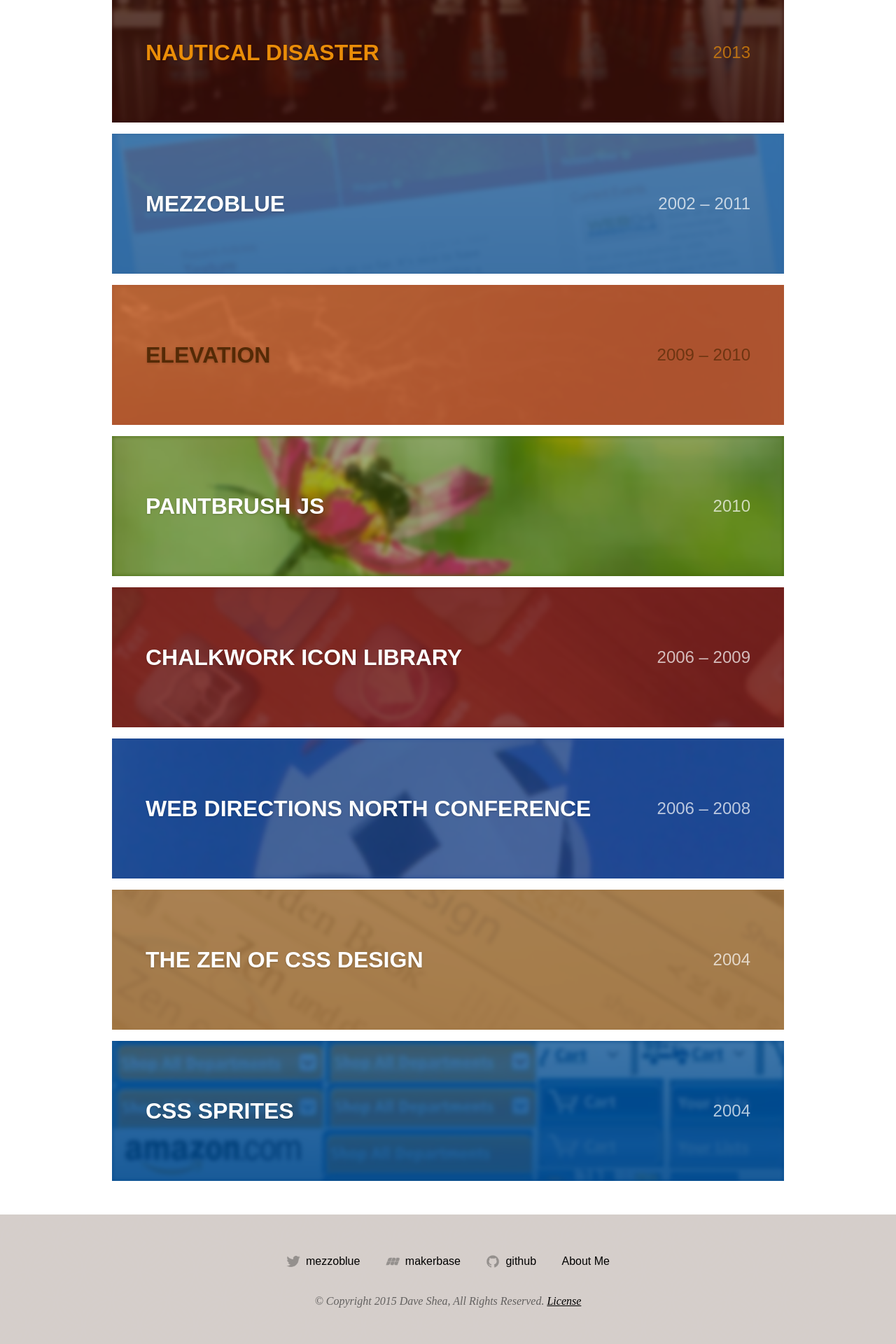
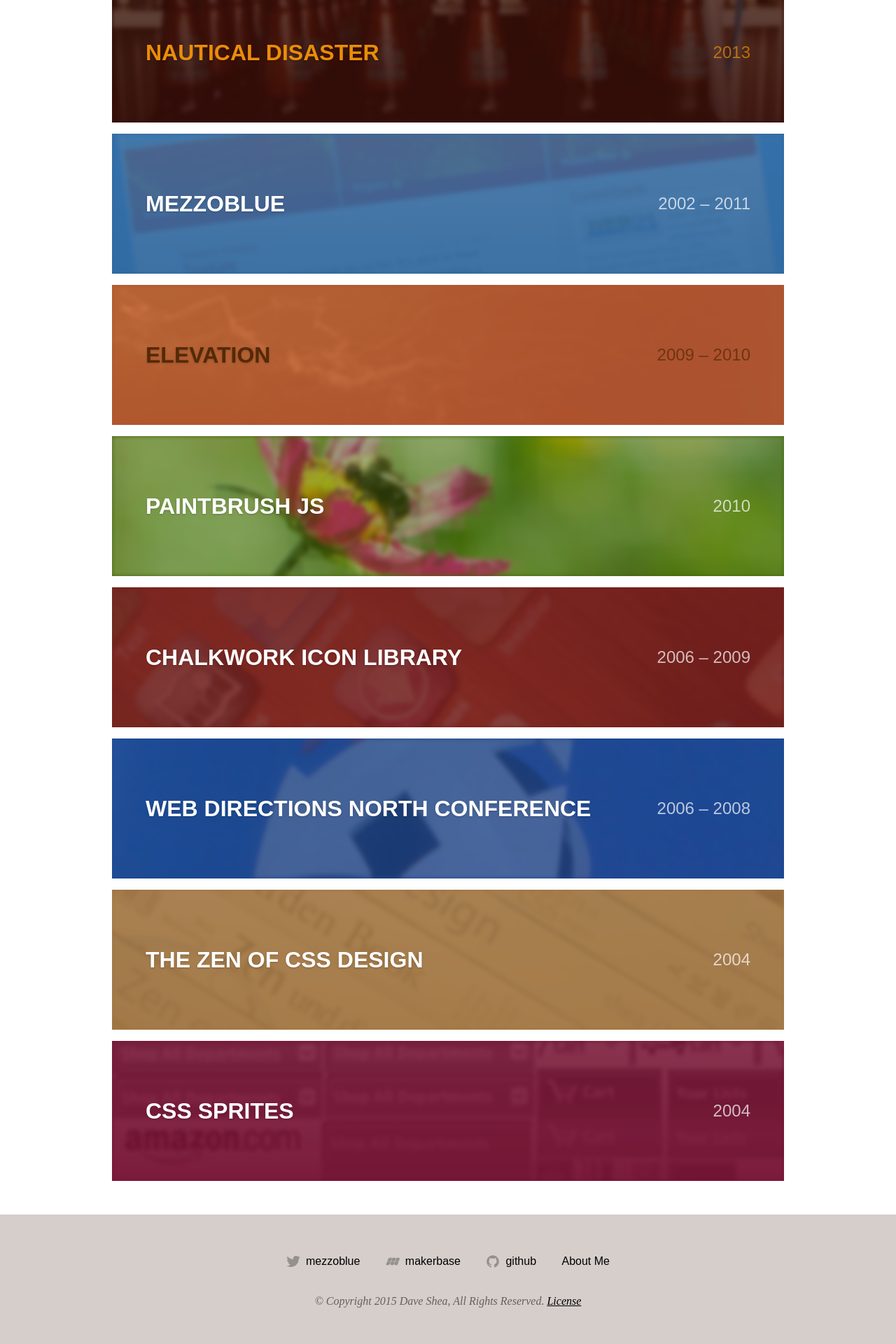
Before and after one commit to lindakovacs/daveshea.com, a Jekyll site: the page built from index.html, in a window 1280 px wide. Shown: the part 823-2743 px from the top of the page at 70% size. Built offline with Jekyll 4.4.1, drawn with Linux system fonts in a browser that asks for light colours.

Commit message:
Updating sprites colouring

```diff
--- a/_sass/_project-customization.scss
+++ b/_sass/_project-customization.scss
@@ -344,14 +344,14 @@
 //
 $spritesTextColour: #fff;
 $spritesAccentColour: #e8800f;
-$spritesBaseColour: #004b91;
+$spritesBaseColour: #713;
 @include styleProject("css-sprites", $spritesBaseColour, $spritesTextColour, $spritesAccentColour);
 @include styleProjectImage("css-sprites") {
     background-image:
             linear-gradient(
             to bottom,
-            rgba($spritesBaseColour, 0.5) 0%,
-            rgba($spritesBaseColour, 0.8) 100%
+            rgba($spritesBaseColour, 0.7) 0%,
+            rgba($spritesBaseColour, 0.9) 100%
         ),
-        url(/i/projects/sprites/main.min.jpg);
+        url(/i/projects/sprites/main2.min.png);
 }
```
Also changed, not shown: i/projects/sprites/main2.min.png (added), 4 other files.
